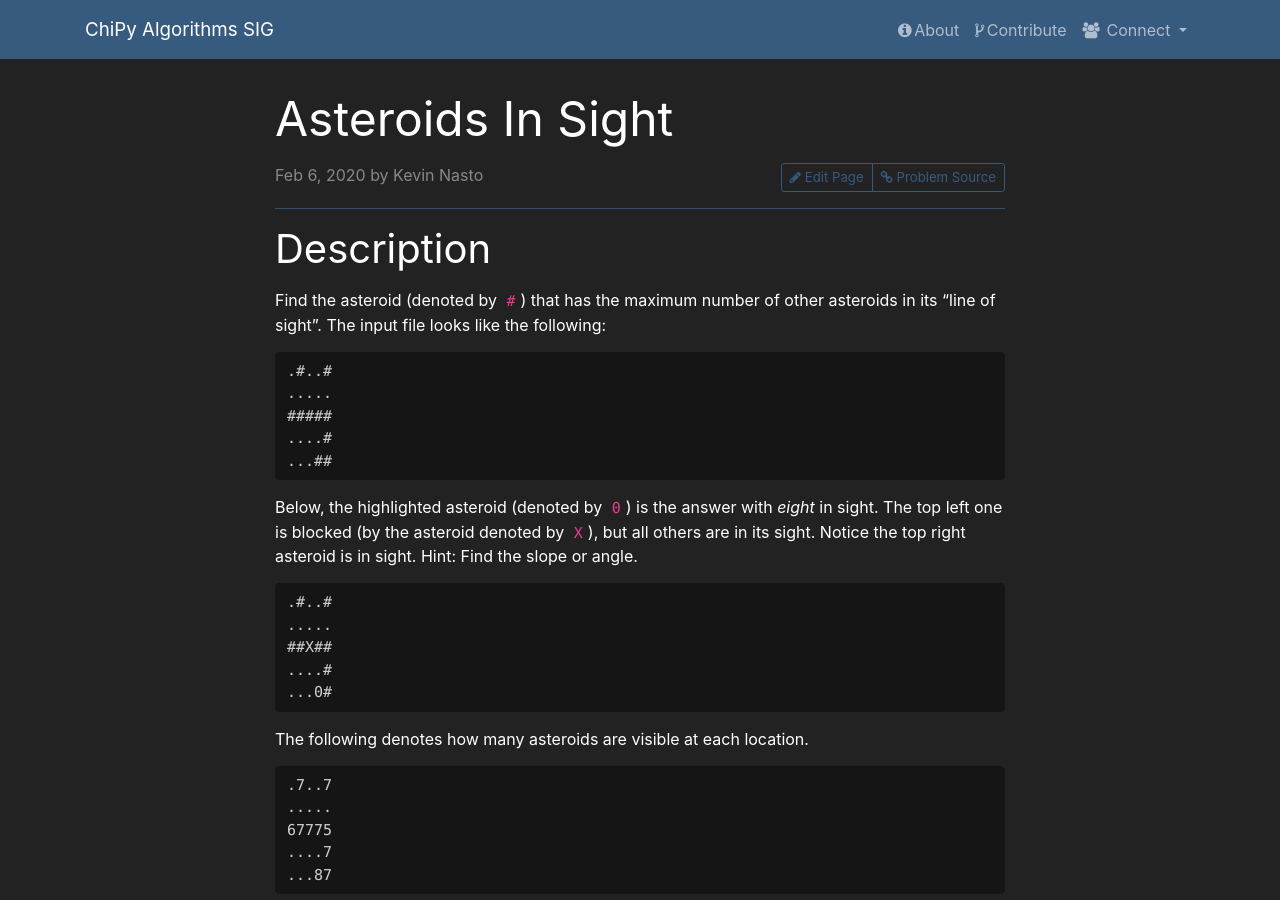
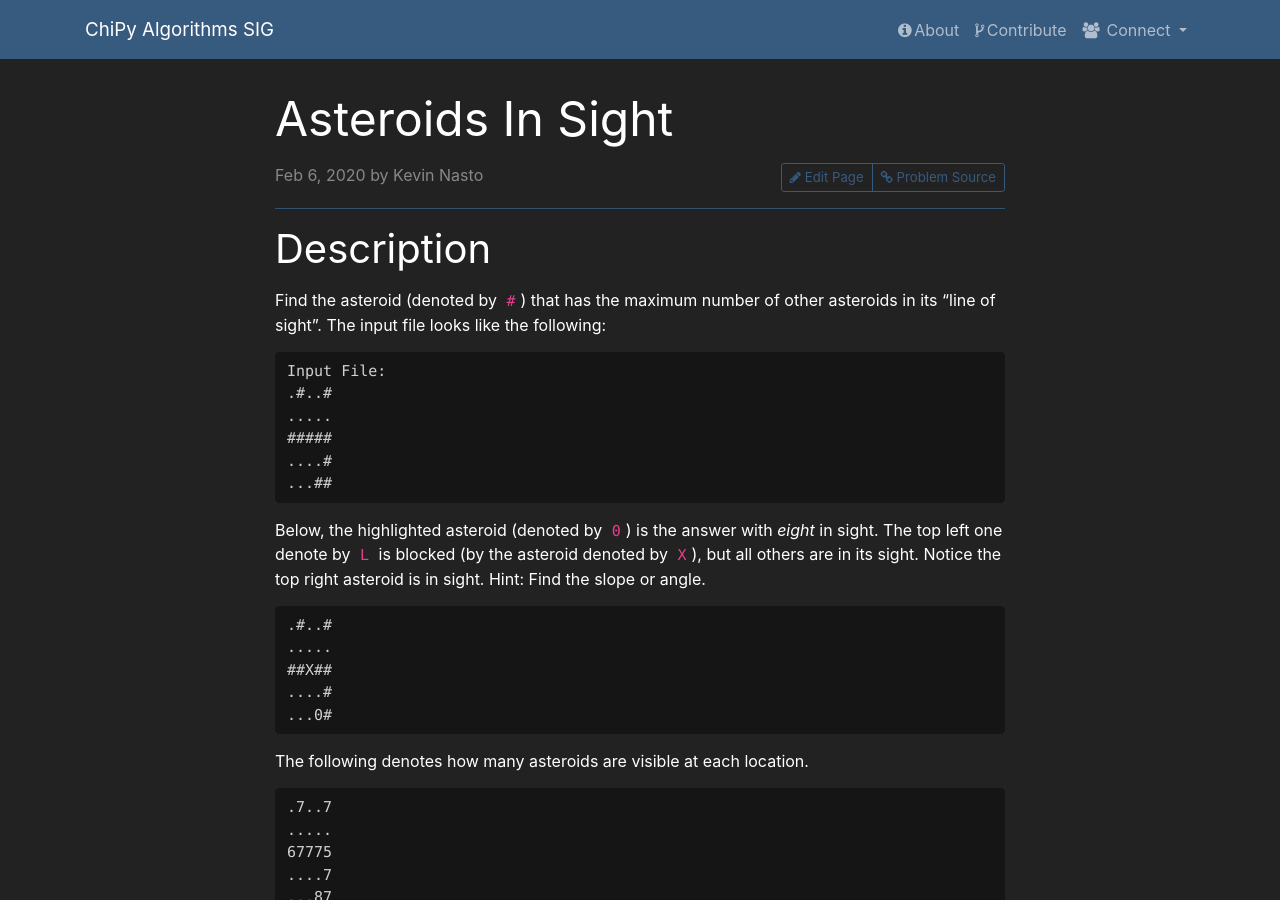
Before and after one commit to chicagopython/algosig, a Jekyll site: the page built from _posts/2020-02-06-asteroids-in-sight.md, in a window 1280 px wide and 900 px high. Built offline with Jekyll 4.4.1, drawn with Linux system fonts in a browser that asks for light colours; nearby versions of some CDN libraries; our own code applies the rules of GitHub Pages for plain Markdown files.

Commit message:
Update 2020-02-06-asteroids-in-sight.md

````diff
--- a/_posts/2020-02-06-asteroids-in-sight.md
+++ b/_posts/2020-02-06-asteroids-in-sight.md
@@ -11,6 +11,7 @@ tags:
 
 Find the asteroid (denoted by `#`) that has the maximum number of other asteroids in its “line of sight”. The input file looks like the following:
 ```
+Input File:
 .#..#
 .....
 #####
@@ -18,7 +19,7 @@ Find the asteroid (denoted by `#`) that has the maximum number of other asteroid
 ...##
 ```
 
-Below, the highlighted asteroid (denoted by `0`) is the answer with *eight* in sight. The top left one is blocked (by the asteroid denoted by `X`), but all others are in its sight. Notice the top right asteroid is in sight. Hint: Find the slope or angle.
+Below, the highlighted asteroid (denoted by `0`) is the answer with *eight* in sight. The top left one denote by `L` is blocked (by the asteroid denoted by `X`), but all others are in its sight. Notice the top right asteroid is in sight. Hint: Find the slope or angle.
 
 ```
 .#..#
````
